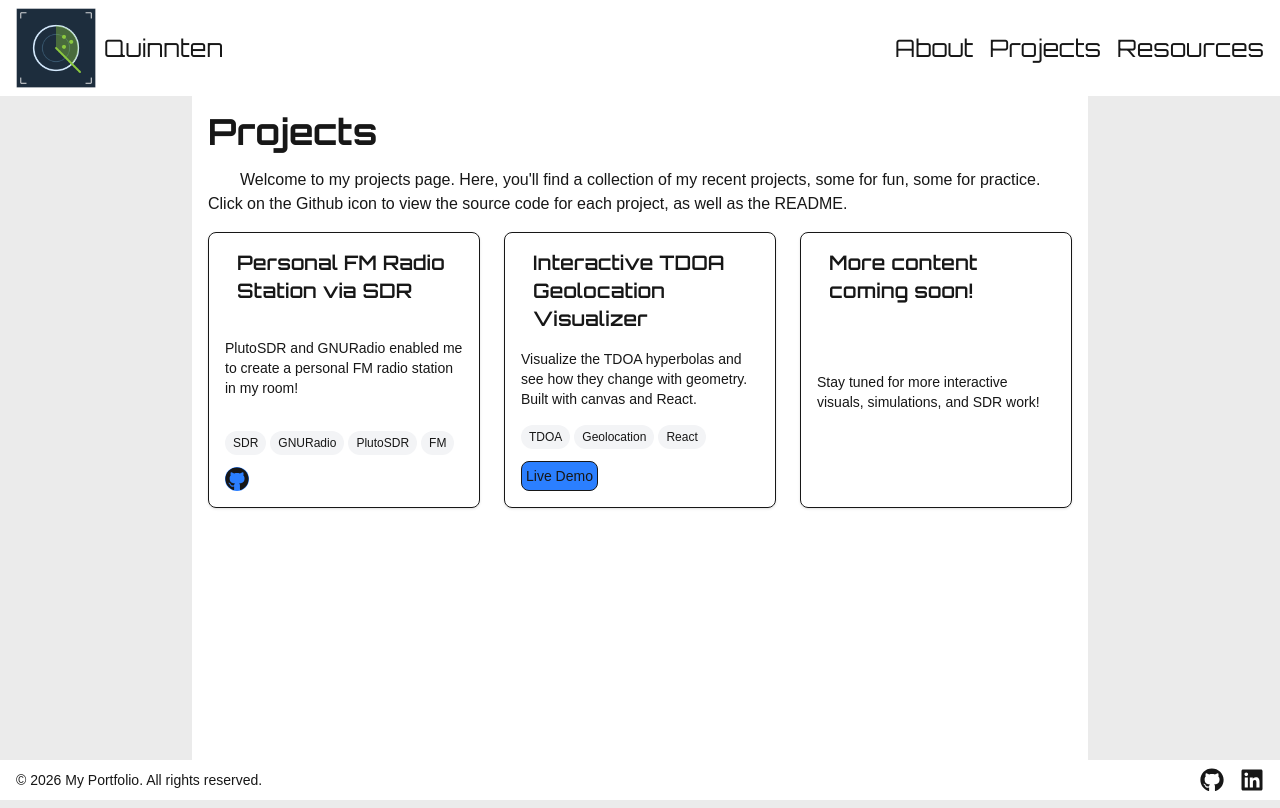
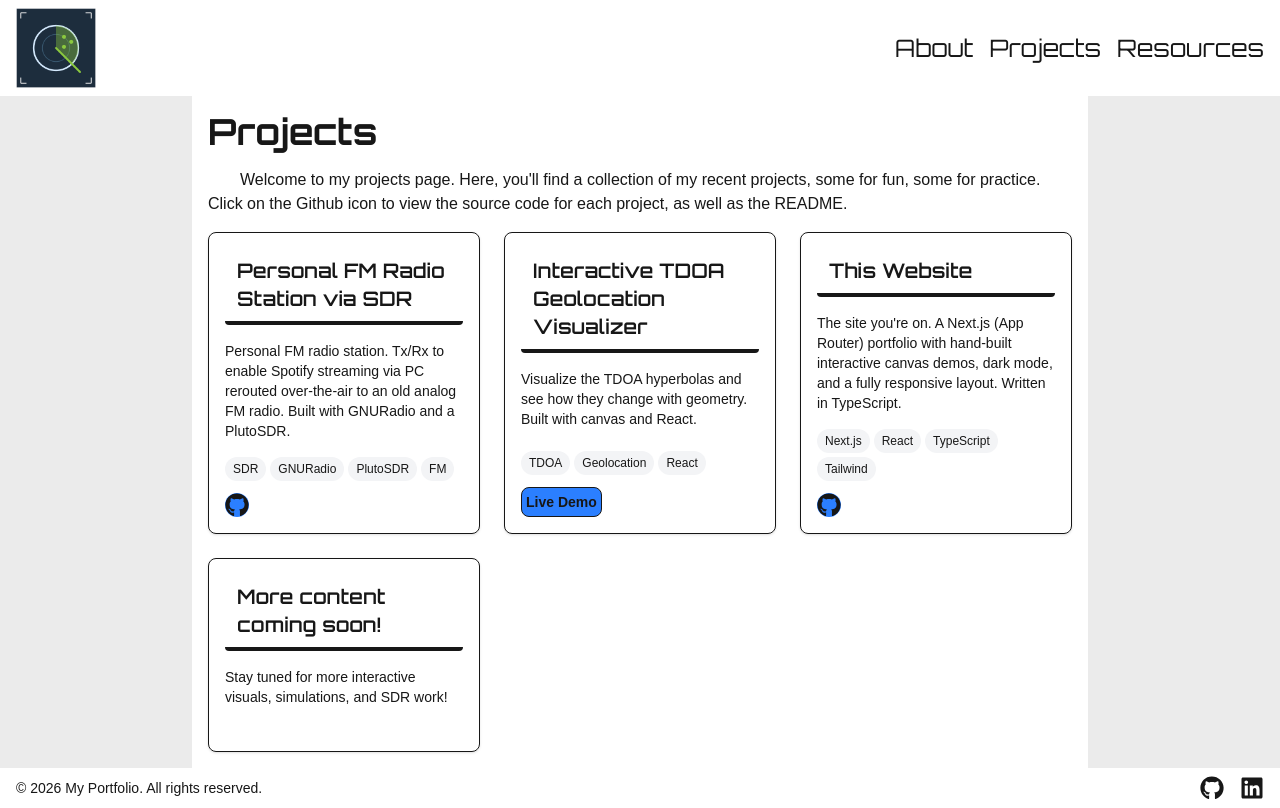
Before and after one commit to hatfieldq/portfolio-site, a Next.js app: page /projects in a window 1280 px wide. Built offline with nearby package versions, Linux system fonts and the light colour scheme; a web font is replaced by a local one.

Commit message:
Add card and styling projects

```diff
--- a/src/app/projects/page.tsx
+++ b/src/app/projects/page.tsx
@@ -2,13 +2,16 @@ import Link from "next/link";
 import { FaGithub } from "react-icons/fa"
 
 const projects = [
-    { key: 1, title: "Personal FM Radio Station via SDR", description: "PlutoSDR and GNURadio enabled me to create a personal FM radio station in my room!",
+    { key: 1, title: "Personal FM Radio Station via SDR", description: "Personal FM radio station. Tx/Rx to enable Spotify streaming via PC rerouted over-the-air to an old analog FM radio. Built with GNURadio and a PlutoSDR.",
         tags: ["SDR", "GNURadio", "PlutoSDR", "FM"], githubURL: "https://github.com/hatfieldq/pluto_sdr", liveUrl: null},
     { key: 2, title: "Interactive TDOA Geolocation Visualizer", description: "Visualize the TDOA hyperbolas and see how they change with geometry. Built with canvas and React.",
         tags: ["TDOA", "Geolocation", "React"], githubURL: null, liveUrl: "/#tdoa" },
+    { key: 4, title: "This Website",
+        description: "The site you're on. A Next.js (App Router) portfolio with hand-built interactive canvas demos, dark mode, and a fully responsive layout. Written in TypeScript.",
+        tags: ["Next.js", "React", "TypeScript", "Tailwind"],
+        githubURL: "https://github.com/hatfieldq/portfolio-site", liveUrl: null },
     { key: 3, title: "More content coming soon!", description: "Stay tuned for more interactive visuals, simulations, and SDR work!",
-        tags: [], githubURL: null, liveUrl: null }
-
+        tags: [], githubURL: null, liveUrl: null },
 ]
 
 export default function Projects() {
@@ -23,8 +26,8 @@ export default function Projects() {
                 <div className="grid grid-cols-1 md:grid-cols-2 lg:grid-cols-3 gap-6 mt-4">
                     {projects.map((project) => (
                         <div key={project.key} className="border rounded-lg p-4 shadow-sm hover:bg-green-500 hover:shadow-md transition-shadow flex flex-col h-full">
-                            <h2 className="text-xl font-semibold pl-3 mb-4">{project.title}</h2>
-                            <p className="text-sm mt-auto mb-4">{project.description}</p>
+                            <h2 className="text-xl font-semibold pl-3 mb-4 border-b-4 rounded px-3 py-2 mb-4">{project.title}</h2>
+                            <p className="text-sm  mb-4">{project.description}</p>
                             <div className="mt-auto flex flex-col gap-3">
                                 <div className="flex flex-wrap gap-1">
                                     {project.tags.map((tag) => (
@@ -35,7 +38,7 @@ export default function Projects() {
                                     {project.githubURL && <a href={project.githubURL} target="_blank" rel="noopener noreferrer" className="hover:text-white">
                                         <FaGithub className="rounded-full text-2xl bg-blue-500" />
                                     </a>}
-                                    {project.liveUrl && (<Link href={project.liveUrl} className="text-sm border rounded-lg p-1 hover:text-white bg-blue-500">
+                                    {project.liveUrl && (<Link href={project.liveUrl} className="text-sm font-bold border rounded-lg p-1 hover:text-white bg-blue-500">
                                         Live Demo
                                     </Link>)}
                                 </div>
--- a/src/components/Nav.tsx
+++ b/src/components/Nav.tsx
@@ -12,9 +12,9 @@ export default function Nav() {
                     height={72}
                     className="w-9 h-9 md:w-20 md:h-20"
                 />
-                Quinnten
+
             </Link>
-            <div className="flex items-center gap-4">
+            <div className="flex items-center gap-2 lg:gap-4">
             <Link href="/about" className="hover:text-green-500">About</Link>
             <Link href="/projects" className="hover:text-green-500">Projects</Link>
             {/* <Link href="/learning" className="hover:text-green-500">Learning</Link> */}
```
